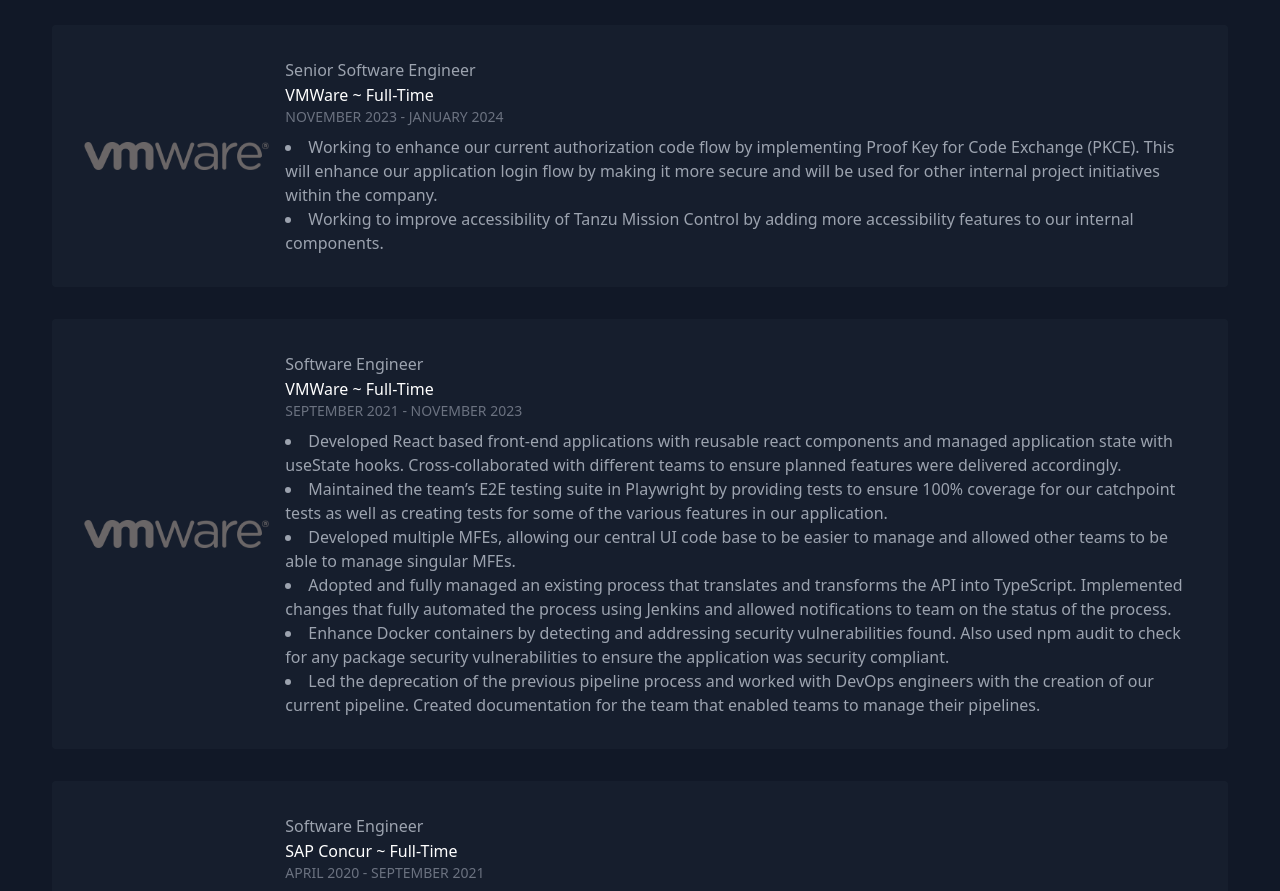
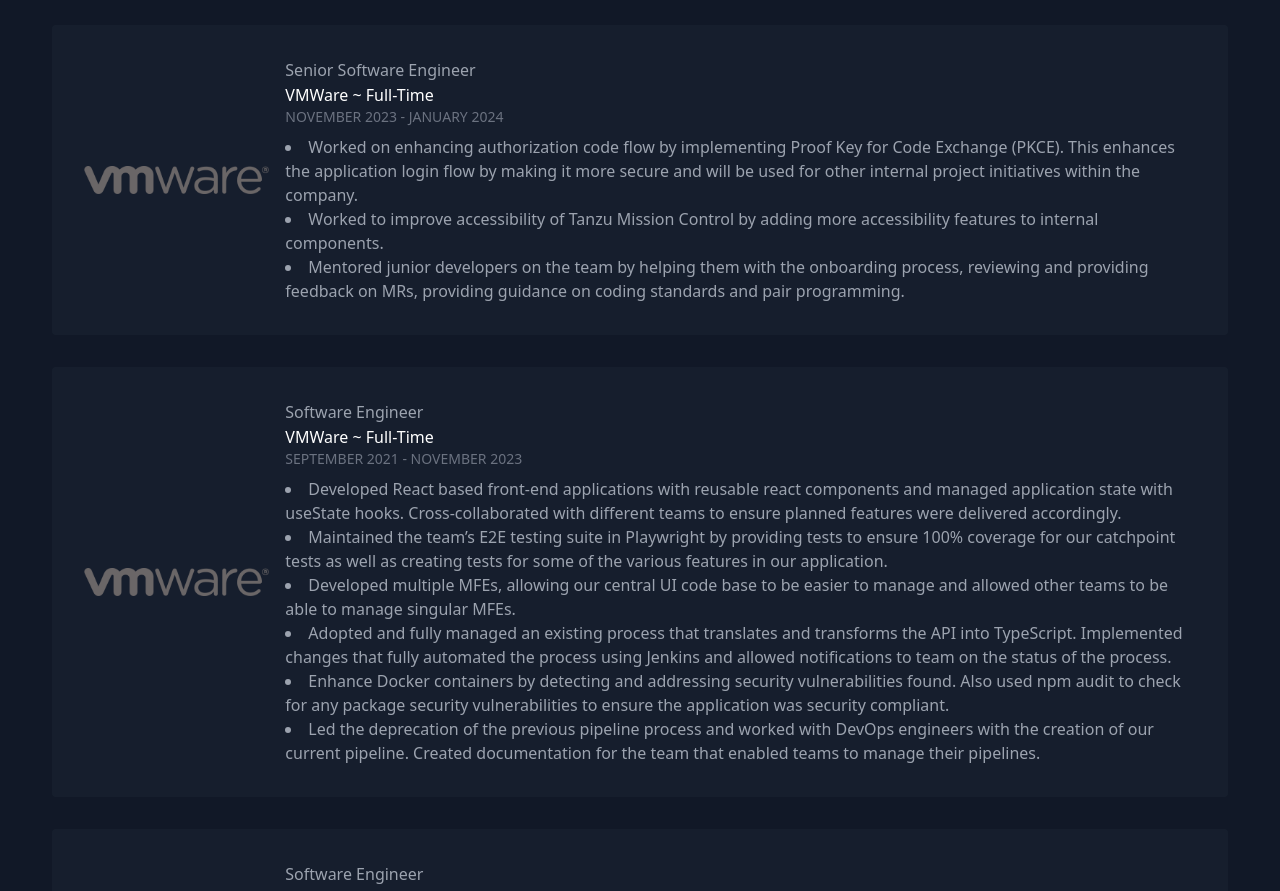
Before and after one commit to svwoodhouse/portfolio, a React (Create React App) app: page / in a window 1280 px wide. Shown: the part 2380-3271 px from the top of the page. Built offline with nearby package versions, Linux system fonts and the light colour scheme.

Commit message:
Updated resume

```diff
--- a/src/data.js
+++ b/src/data.js
@@ -29,8 +29,9 @@ export const projects = [
         type: 'Full-Time',
         years: "November 2023 - January 2024",
         experiences: [
-          "Working to enhance our current authorization code flow by implementing Proof Key for Code Exchange (PKCE). This will enhance our application login flow by making it more secure and will be used for other internal project initiatives within the company.",
-          "Working to improve accessibility of Tanzu Mission Control by adding more accessibility features to our internal components."
+          "Worked on enhancing authorization code flow by implementing Proof Key for Code Exchange (PKCE). This enhances the application login flow by making it more secure and will be used for other internal project initiatives within the company.",
+          "Worked to improve accessibility of Tanzu Mission Control by adding more accessibility features to internal components.",
+          "Mentored junior developers on the team by helping them with the onboarding process, reviewing and providing feedback on MRs, providing guidance on coding standards and pair programming."
         ]
     },
     {
```
Also changed, not shown: 1 other file (tests, documents, lock files or other folders).
